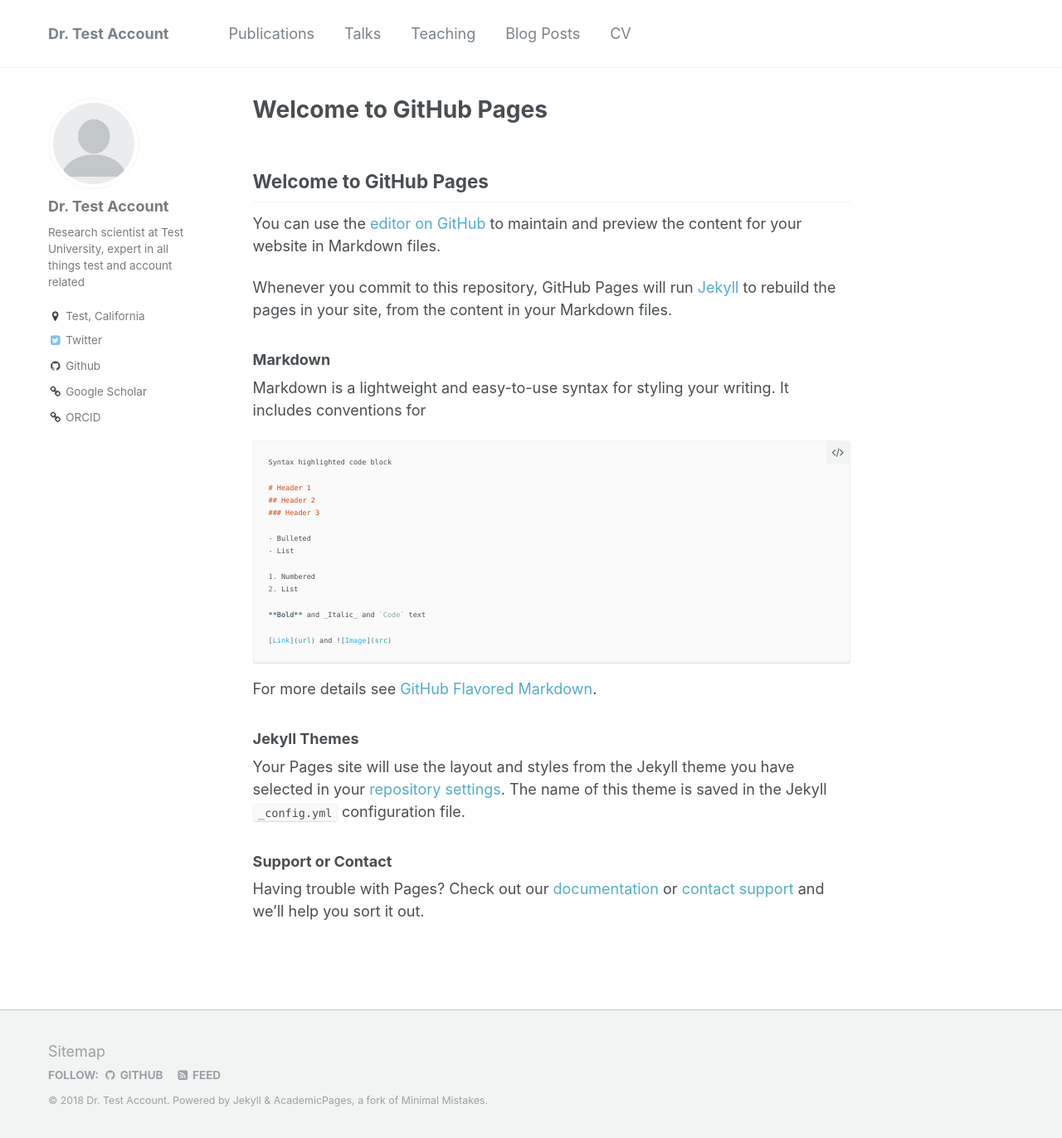
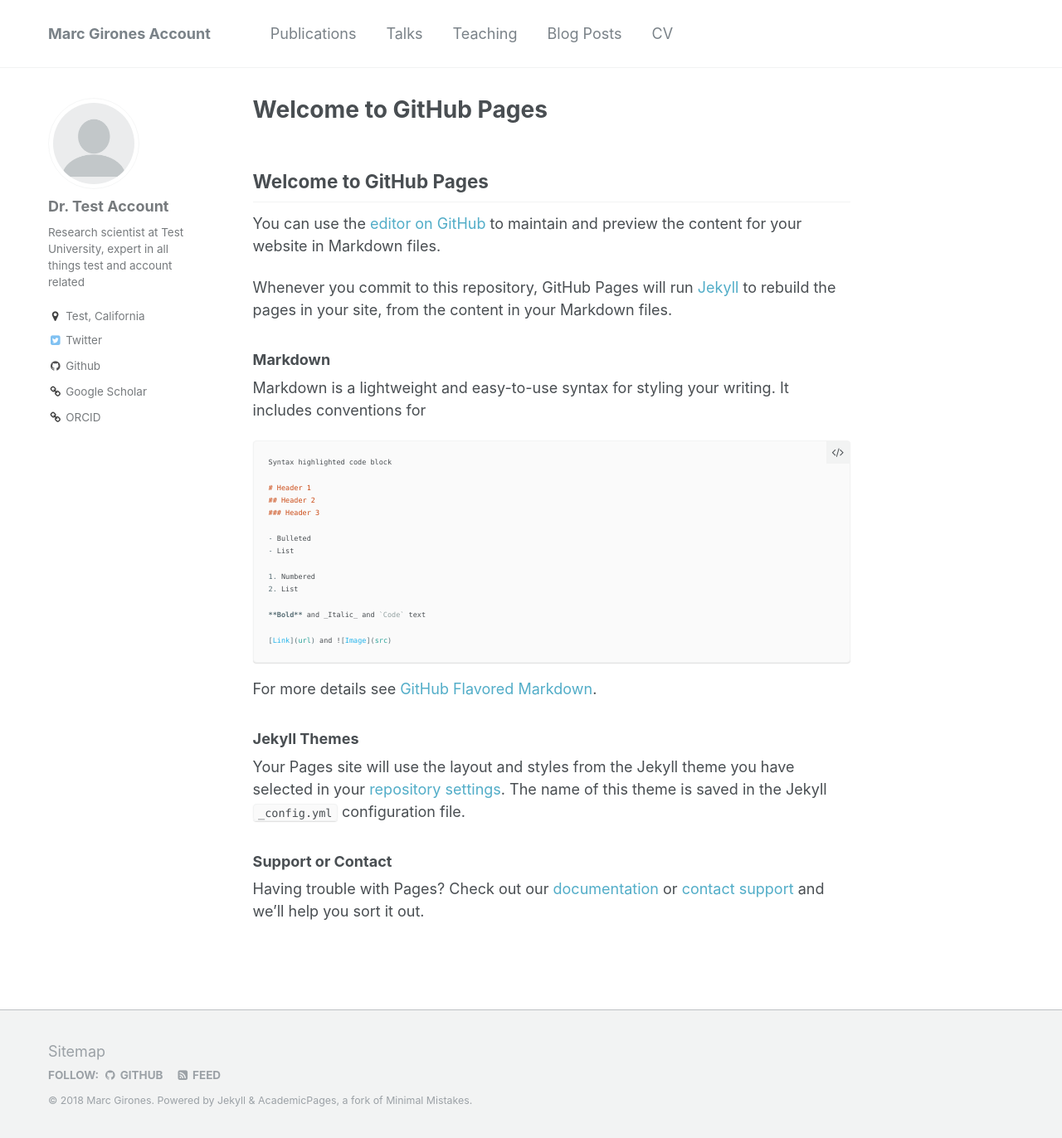
Before and after one commit to giron3s/giron3s.github.io, a Jekyll site: the page built from index.md, in a window 1280 px wide and 1372 px high. Shown: the whole window at 83% size. Built offline with Jekyll 4.4.1, drawn with Linux system fonts in a browser that asks for light colours; our own code applies the rules of GitHub Pages for plain Markdown files.

Commit message:
2nd commit

```diff
--- a/_config.yml
+++ b/_config.yml
@@ -7,11 +7,11 @@
 
 # Site Settings
 locale                   : "en-US"
-title                    : "Dr. Test Account"
+title                    : "Marc Girones Account"
 title_separator          : "-"
-name                     : &name "Dr. Test Account"
-description              : &description "Research scientist at Test University"
-url                      : https://getorg-testacct.github.io # the base hostname & protocol for your site e.g. "https://mmistakes.github.io"
+name                     : &name "Marc Girones"
+description              : &description "Game Programmer"
+url                      : https://giron3s.github.io # the base hostname & protocol for your site e.g. "https://mmistakes.github.io"
 baseurl                  : "" # the subpath of your site, e.g. "/blog"
 repository               : "getorg-testacct.github.io"
 teaser                   :  # filename of teaser fallback teaser image placed in /images/, .e.g. "500x300.png"
```
